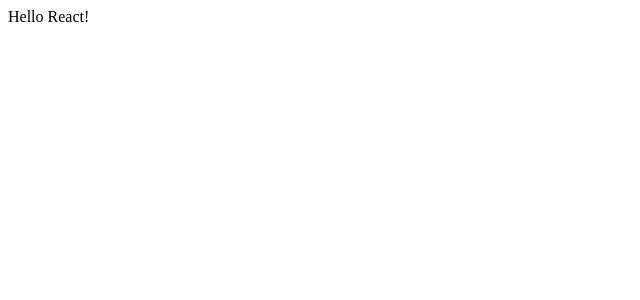
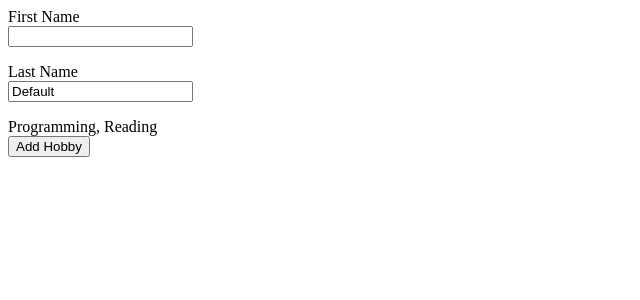
Before and after one commit to sabreena/React-Basic-Intermediate, a React (Vite) app: page / in a window 1280 px wide. Shown: the top 300 px of the page, without its empty margins (0-640 px from the left). Built offline with nearby package versions, Linux system fonts and the light colour scheme.

Commit message:
LDT-544-useLocalStorage: Practice useLocalStorage.

```diff
--- a/src/App.jsx
+++ b/src/App.jsx
@@ -1,5 +1,61 @@
+import { useLocalStorage } from "./useLocalStorage";
+
 function App() {
-  return "Hello React!";
+  const [firstName, setFirstName] = useLocalStorage("first_name", "")
+
+  const [lastName, setLastName] = useLocalStorage("last_name", () => {
+    return "Default"
+  })
+
+  const [hobbies, setHobbies] = useLocalStorage("HOBBIES", [
+    "Programming",
+    "Reading",
+  ])
+
+  return (
+    <>
+      <div
+        style={{
+          display: "flex",
+          flexDirection: "column",
+          alignItems: "flex-start",
+          marginBottom: "1rem",
+        }}
+      >
+        <label>First Name</label>
+        <input
+          type="text"
+          value={firstName}
+          onChange={e => setFirstName(e.target.value)}
+        />
+      </div>
+
+      <div
+        style={{
+          display: "flex",
+          flexDirection: "column",
+          alignItems: "flex-start",
+          marginBottom: "1rem",
+        }}
+      >
+        <label>Last Name</label>
+        <input
+          type="text"
+          value={lastName}
+          onChange={e => setLastName(e.target.value)}
+        />
+      </div>
+
+      <div>{hobbies.join(", ")}</div>
+      <button
+        onClick={() =>
+          setHobbies(currentHobbies => [...currentHobbies, "New Hobby"])
+        }
+      >
+        Add Hobby
+      </button>
+    </>
+  );
 }
 
 export default App;
--- /dev/null
+++ b/src/useLocalStorage.js
@@ -0,0 +1,26 @@
+import { useState, useEffect } from "react";
+
+export function useLocalStorage(key, initialValue) {
+  const [value, setValue] = useState(() => {
+    const localValue = localStorage.getItem(key)
+    if (localValue == null) {
+      if (typeof initialValue === "function") {
+        return initialValue()
+      } else {
+        return initialValue
+      }
+    } else {
+      return JSON.parse(localValue)
+    }
+  })
+
+  useEffect(() => {
+    if (value === undefined) {
+      localStorage.removeItem(key)
+    } else {
+      localStorage.setItem(key, JSON.stringify(value))
+    }
+  }, [value, key])
+
+  return [value, setValue]
+}
```
Also changed, not shown: 1 other file (tests, documents, lock files or other folders).
